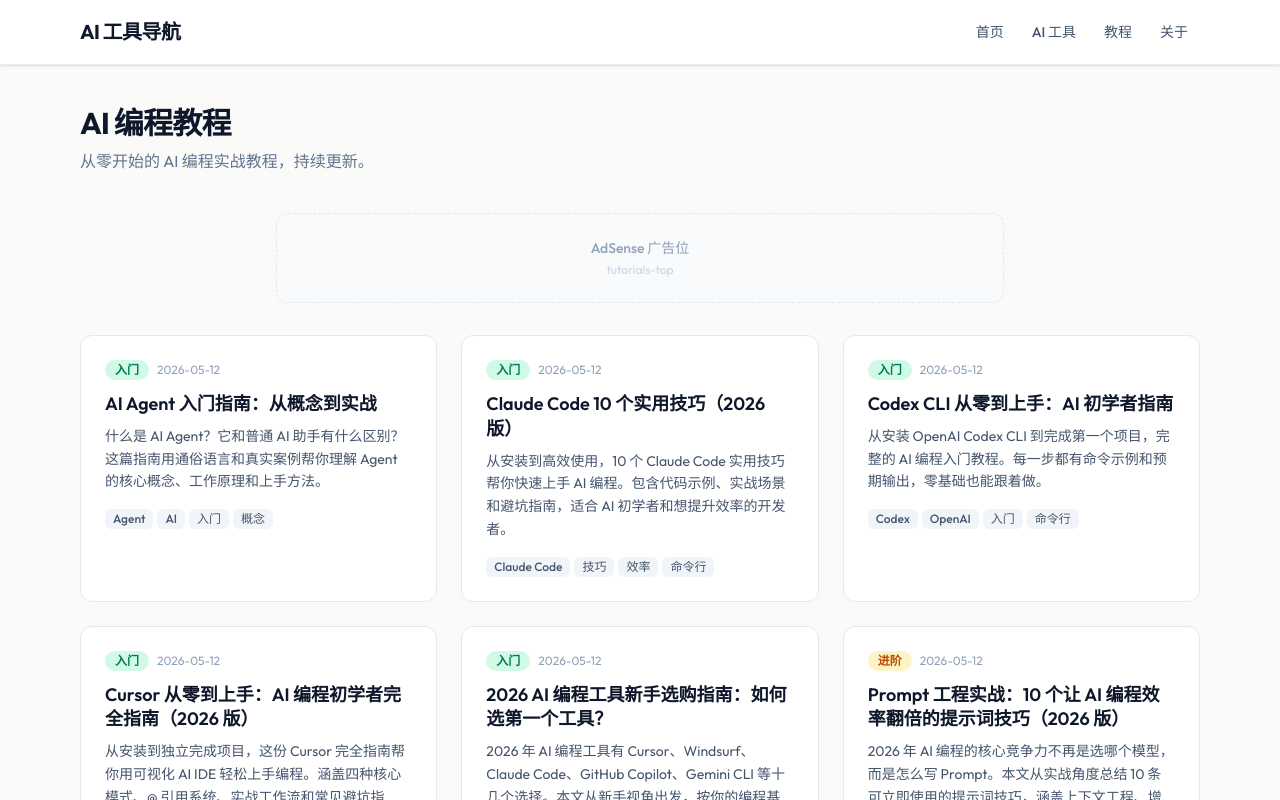
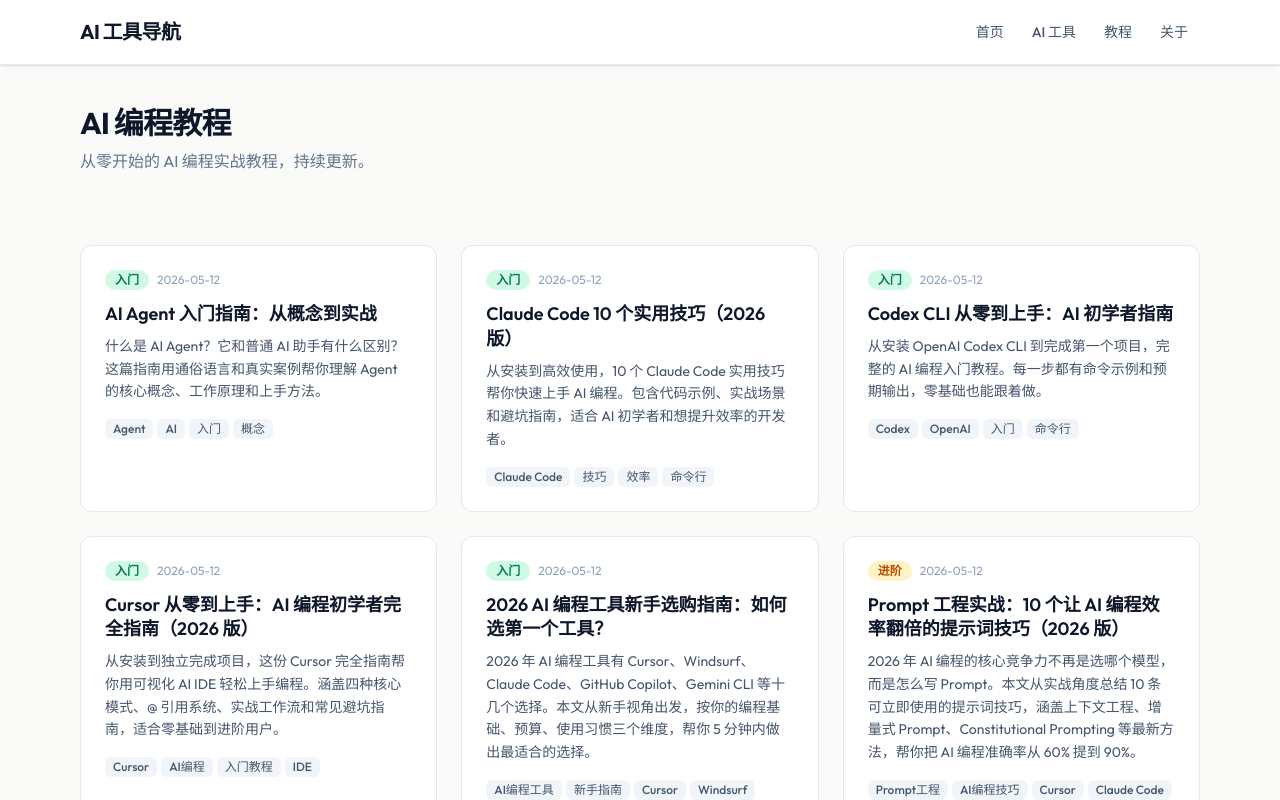
Before and after one commit to fengjx05-svg/ai-tools-site, a Next.js app: page /tutorials in a window 1280 px wide. Shown: the top 800 px of the page. Built offline with nearby package versions, Linux system fonts and the light colour scheme.

Commit message:
add ad v2

```diff
--- a/src/components/ads/AdSlot.tsx
+++ b/src/components/ads/AdSlot.tsx
@@ -1,32 +1,49 @@
+"use client";
+
+import { useEffect, useRef } from "react";
+
+const AD_CLIENT = "ca-pub-4888393944328810";
+
+const formatMap = {
+  auto: "auto",
+  rectangle: "rectangle",
+  horizontal: "horizontal",
+  vertical: "vertical",
+} as const;
+
+type AdFormat = keyof typeof formatMap;
+
 export default function AdSlot({
   slot,
   format = "auto",
   className = "",
 }: {
   slot: string;
-  format?: "auto" | "rectangle" | "horizontal" | "vertical";
+  format?: AdFormat;
   className?: string;
 }) {
+  const pushedRef = useRef(false);
+
+  useEffect(() => {
+    if (pushedRef.current) return;
+    pushedRef.current = true;
+    try {
+      (window.adsbygoogle = window.adsbygoogle || []).push({});
+    } catch {
+      // adblock or network issue — silently ignore
+    }
+  }, []);
+
   return (
     <div className={`my-8 flex justify-center ${className}`}>
-      <div
-        className="bg-slate-50/80 border border-dashed border-slate-200 rounded-xl flex items-center justify-center text-slate-400 text-sm"
-        style={{
-          minHeight:
-            format === "horizontal"
-              ? 90
-              : format === "vertical"
-                ? 600
-                : 250,
-          width: "100%",
-          maxWidth: 728,
-        }}
-      >
-        <div className="text-center">
-          <p className="font-medium text-slate-400">AdSense 广告位</p>
-          <p className="text-xs mt-1 text-slate-300">{slot}</p>
-        </div>
-      </div>
+      <ins
+        className="adsbygoogle"
+        style={{ display: "block", width: "100%", maxWidth: 728 }}
+        data-ad-client={AD_CLIENT}
+        data-ad-slot={slot}
+        data-ad-format={formatMap[format]}
+        data-full-width-responsive="true"
+      />
     </div>
   );
 }
--- /dev/null
+++ b/src/global.d.ts
@@ -0,0 +1,3 @@
+interface Window {
+  adsbygoogle?: any[];
+}
```
